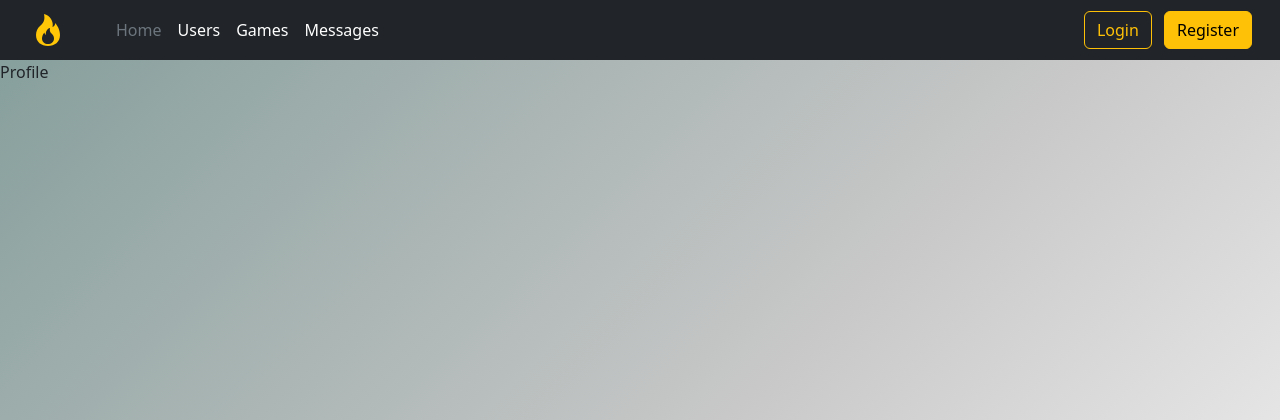
After one commit to lribeiroalves/final_project, a Python web app: template PyTradeGames/blueprints/webui/templates/homepage/profile.html in a window 1280 px wide. The commit adds this page. Shown: the top 420 px of the page. Run offline with Jinja, Linux system fonts and the light colour scheme; the template is opened without the code that fills it, so the values that code supplies are empty.

Commit message:
Profile page basics created

```diff
--- a/PyTradeGames/blueprints/webui/__init__.py
+++ b/PyTradeGames/blueprints/webui/__init__.py
@@ -2,11 +2,12 @@
 
 from flask import Blueprint
 
-from .views import index, login, logout, register
+from .views import *
 
 bp = Blueprint('webui', __name__)
 
 bp.add_url_rule('/', view_func=index)
+bp.add_url_rule('/profile', view_func=profile)
 bp.add_url_rule('/auth/login', methods=['GET', 'POST'], view_func=login)
 bp.add_url_rule('/auth/logout', methods=['GET', 'POST'], view_func=logout)
 bp.add_url_rule('/auth/register', methods=['GET', 'POST'], view_func=register)
--- /dev/null
+++ b/PyTradeGames/blueprints/webui/templates/homepage/profile.html
@@ -0,0 +1,9 @@
+{%  extends "layout.html" %}
+
+{% block title %}{{ current_user.username }}{% endblock %}
+
+{% block main%}
+    <p>
+        Profile
+    </p>
+{% endblock %}
--- a/PyTradeGames/blueprints/webui/templates/layout.html
+++ b/PyTradeGames/blueprints/webui/templates/layout.html
@@ -41,7 +41,7 @@
                             </div>
                         {% else %}
                             <div class="text-end">
-                                <a href="#"><button type="button" class="btn btn-outline-warning">{{current_user.username}}</button></a>
+                                <a href="{{url_for('webui.profile')}}"><button type="button" class="btn btn-outline-warning">{{current_user.username}}</button></a>
                                 <a href="{{url_for('webui.logout')}}"><button type="button" class="btn btn-warning me-2">Logout</button></a>
                             </div>
                         {% endif %}
```
Also changed, not shown: PyTradeGames/blueprints/webui/views.py (+7 -0 lines).
